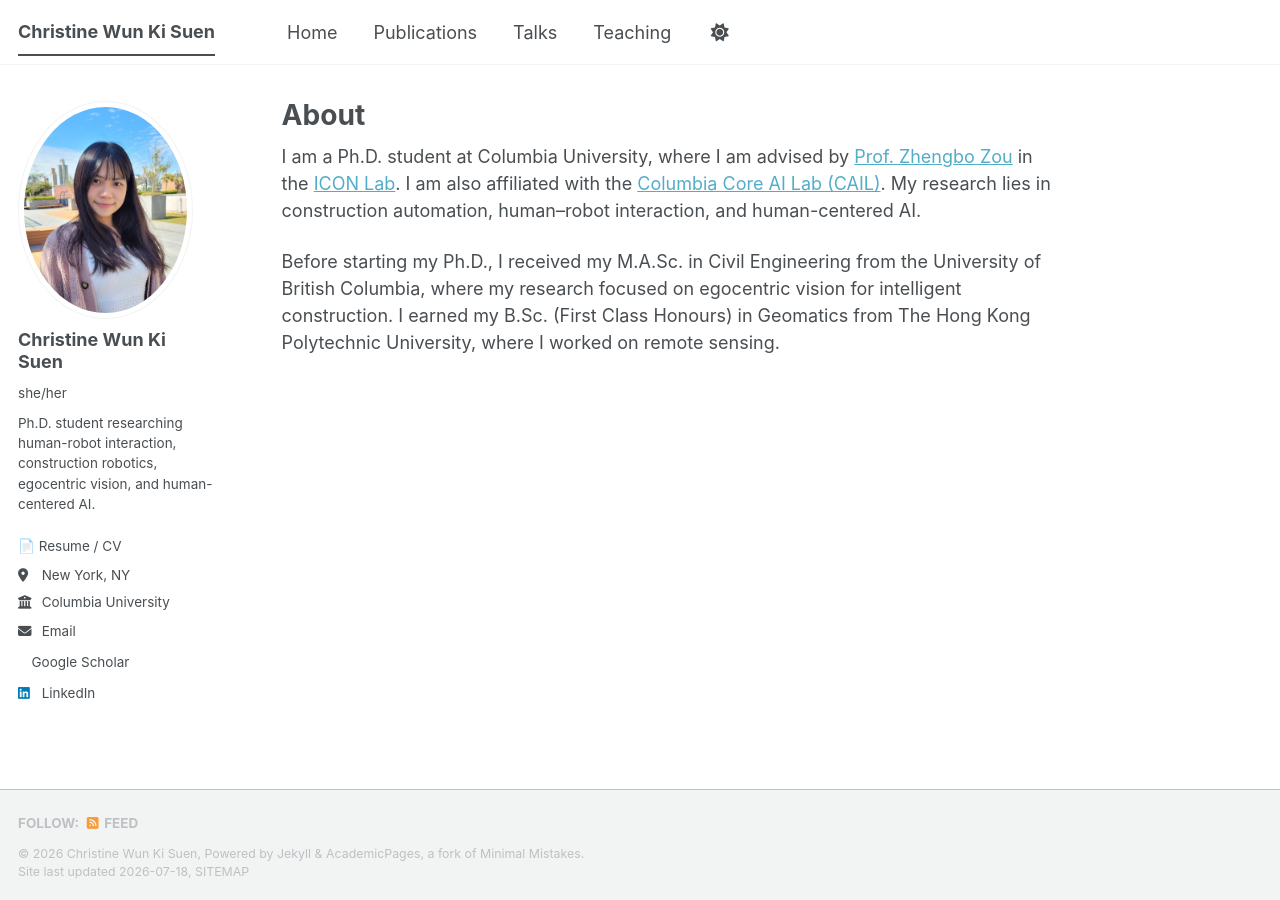
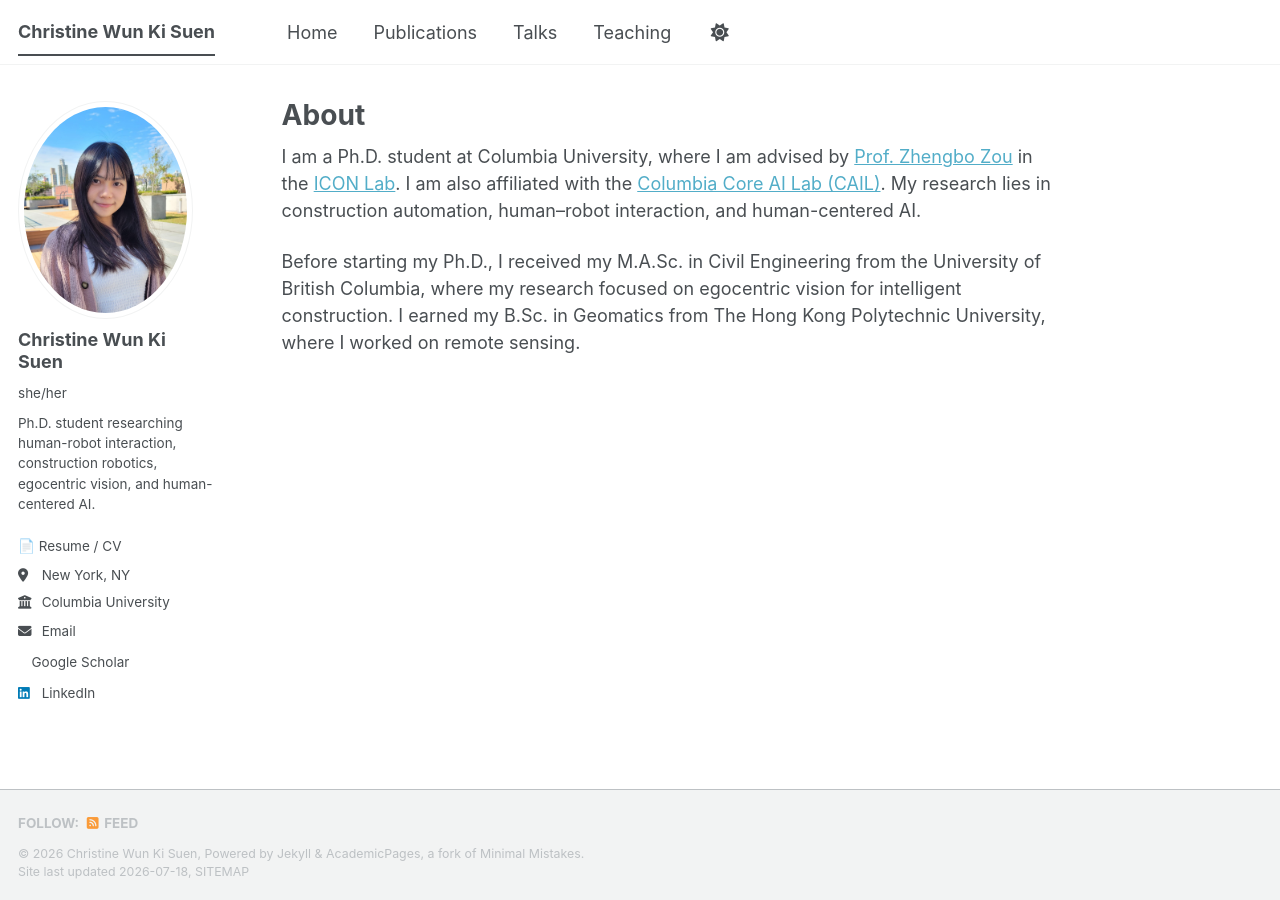
Before and after one commit to christine715/personal-website, a Jekyll site: the page built from _pages/about.md, in a window 1280 px wide. Built offline with Jekyll 4.4.1, drawn with Linux system fonts in a browser that asks for light colours; a style sheet for code colours, icons or effects is not loaded.

Commit message:
Update about.md

```diff
--- a/_pages/about.md
+++ b/_pages/about.md
@@ -6,4 +6,4 @@ author_profile: true
 
 I am a Ph.D. student at Columbia University, where I am advised by <a href="https://zzzzzbbzzzzz.github.io/zhengbozou.github.io/" target="_blank">Prof. Zhengbo Zou</a> in the <a href="https://intelconstructlab.github.io/" target="_blank">ICON Lab</a>. I am also affiliated with the <a href="[https://intelconstructlab.github.io](https://cail.columbia.edu/)/" target="_blank">Columbia Core AI Lab (CAIL)</a>. My research lies in construction automation, human–robot interaction, and human-centered AI.
 
-Before starting my Ph.D., I received my M.A.Sc. in Civil Engineering from the University of British Columbia, where my research focused on egocentric vision for intelligent construction. I earned my B.Sc. (First Class Honours) in Geomatics from The Hong Kong Polytechnic University, where I worked on remote sensing.
+Before starting my Ph.D., I received my M.A.Sc. in Civil Engineering from the University of British Columbia, where my research focused on egocentric vision for intelligent construction. I earned my B.Sc. in Geomatics from The Hong Kong Polytechnic University, where I worked on remote sensing.
```
